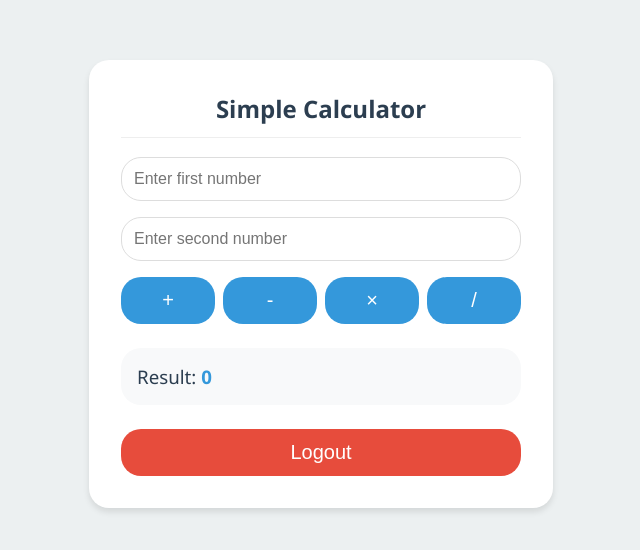
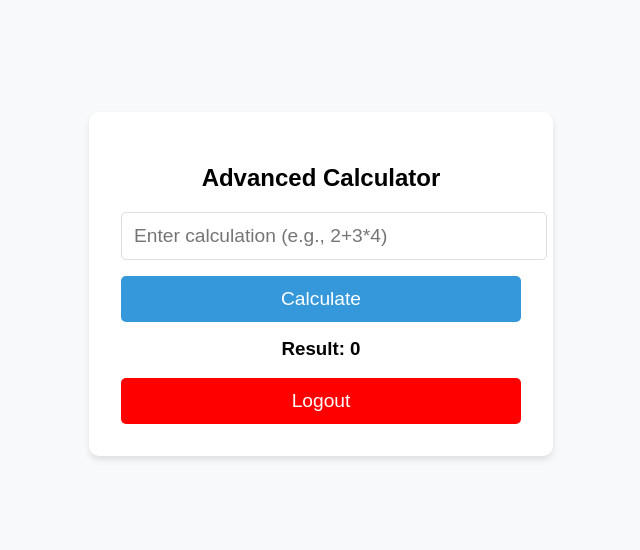
Before and after one commit to benfurtado/basic__calculator_aws, a plain HTML site: page index.html in a window 1280 px wide. Shown: the part 116-666 px from the top of the page, without its empty margins (319-959 px from the left). Drawn offline with Linux system fonts and the light colour scheme; sample sign-in values are in the browser's storage.

Commit message:
updated calculator

```diff
--- a/index.html
+++ b/index.html
@@ -3,133 +3,59 @@
 <head>
     <meta charset="UTF-8">
     <meta name="viewport" content="width=device-width, initial-scale=1.0">
-    <title>Calculator</title>
+    <title>Advanced Calculator</title>
     <style>
-        :root {
-            --primary-color: #2c3e50;
-            --secondary-color: #3498db;
-            --accent-color: #e74c3c;
-            --light-bg: #f8f9fa;
-            --border-radius: 20px;
-            --box-shadow: 0 4px 6px rgba(0, 0, 0, 0.1);
-        }
-
         body {
-            font-family: 'Segoe UI', Tahoma, Geneva, Verdana, sans-serif;
-            background-color: #ecf0f1;
-            margin: 0;
-            padding: 0;
+            font-family: 'Arial', sans-serif;
+            background-color: #f8f9fa;
             display: flex;
             justify-content: center;
             align-items: center;
-            min-height: 100vh;
-            color: var(--primary-color);
+            height: 100vh;
+            margin: 0;
         }
-
         .container {
             background-color: white;
             padding: 2rem;
-            border-radius: var(--border-radius);
-            box-shadow: var(--box-shadow);
+            border-radius: 10px;
+            box-shadow: 0 4px 6px rgba(0, 0, 0, 0.1);
             width: 100%;
             max-width: 400px;
+            text-align: center;
         }
-
-        h2 {
-            text-align: center;
-            margin-top: 0;
-            color: var(--primary-color);
-            font-weight: 600;
-            padding-bottom: 0.75rem;
-            border-bottom: 1px solid #eee;
-        }
-
         input {
             width: 100%;
             padding: 0.75rem;
+            font-size: 1.2rem;
             margin-bottom: 1rem;
             border: 1px solid #ddd;
-            border-radius: var(--border-radius);
-            font-size: 1rem;
-            box-sizing: border-box;
-            transition: border-color 0.3s;
+            border-radius: 5px;
         }
-
-        input:focus {
-            outline: none;
-            border-color: var(--secondary-color);
-            box-shadow: 0 0 0 2px rgba(52, 152, 219, 0.2);
+        button {
+            background-color: #3498db;
+            color: white;
+            font-size: 1.2rem;
+            padding: 0.75rem;
+            border: none;
+            cursor: pointer;
+            border-radius: 5px;
+            width: 100%;
         }
-
-        .button-group {
-            display: grid;
-            grid-template-columns: repeat(4, 1fr);
-            gap: 0.5rem;
-            margin-bottom: 1.5rem;
-        }
-
-        button {
-            background-color: var(--secondary-color);
-            color: white;
-            border: none;
-            padding: 0.75rem 0;
-            font-size: 1.25rem;
-            border-radius: var(--border-radius);
-            cursor: pointer;
-            transition: background-color 0.3s, transform 0.1s;
-        }
-
         button:hover {
             background-color: #2980b9;
         }
-
-        button:active {
-            transform: translateY(1px);
-        }
-
         h3 {
-            background-color: var(--light-bg);
-            padding: 1rem;
-            border-radius: var(--border-radius);
-            margin-bottom: 1.5rem;
-            font-weight: 500;
-        }
-
-        #result {
-            font-weight: 600;
-            color: var(--secondary-color);
-        }
-
-        .logout-btn {
-            background-color: var(--accent-color);
-            width: 100%;
-        }
-
-        .logout-btn:hover {
-            background-color: #c0392b;
-        }
-
-        @media (max-width: 480px) {
-            .container {
-                padding: 1.5rem;
-                margin: 0 1rem;
-            }
+            margin-top: 1rem;
         }
     </style>
 </head>
 <body onload="checkAuth()">
     <div class="container">
-        <h2>Simple Calculator</h2>
-        <input type="number" id="num1" placeholder="Enter first number">
-        <input type="number" id="num2" placeholder="Enter second number">
-        <div class="button-group">
-            <button onclick="calculate('+')">+</button>
-            <button onclick="calculate('-')">-</button>
-            <button onclick="calculate('*')">×</button>
-            <button onclick="calculate('/')">/</button>
-        </div>
+        <h2>Advanced Calculator</h2>
+        <input type="text" id="expression" placeholder="Enter calculation (e.g., 2+3*4)">
+        <button onclick="calculate()">Calculate</button>
         <h3>Result: <span id="result">0</span></h3>
-        <button onclick="logout()" class="logout-btn">Logout</button>
+        <button onclick="logout()" style="background-color: red;">Logout</button>
     </div>
     <script src="script.js"></script>
 </body>
--- a/script.js
+++ b/script.js
@@ -1,10 +1,11 @@
-// Signup function
+// 🚀 Secure signup using hashed passwords (Base64 encoding for demo purposes)
 function signup() {
     let username = document.getElementById("signup-username").value;
     let password = document.getElementById("signup-password").value;
 
     if (username && password) {
-        localStorage.setItem(username, password);
+        let hashedPassword = btoa(password);
+        localStorage.setItem(username, hashedPassword);
         alert("Signup successful! You can now login.");
         window.location.href = "login.html";
     } else {
@@ -12,12 +13,13 @@ function signup() {
     }
 }
 
-// Login function
+// 🚀 Secure login function
 function login() {
     let username = document.getElementById("login-username").value;
     let password = document.getElementById("login-password").value;
+    let storedPassword = localStorage.getItem(username);
 
-    if (localStorage.getItem(username) === password) {
+    if (storedPassword && storedPassword === btoa(password)) {
         sessionStorage.setItem("loggedInUser", username);
         alert("Login successful!");
         window.location.href = "index.html";
@@ -26,13 +28,13 @@ function login() {
     }
 }
 
-// Logout function
+// 🚀 Logout function
 function logout() {
     sessionStorage.removeItem("loggedInUser");
     window.location.href = "login.html";
 }
 
-// Check if user is logged in
+// 🚀 Check authentication before accessing pages
 function checkAuth() {
     if (!sessionStorage.getItem("loggedInUser")) {
         alert("Please log in first.");
@@ -40,28 +42,18 @@ function checkAuth() {
     }
 }
 
-// Calculator function
-function calculate(operator) {
-    let num1 = parseFloat(document.getElementById("num1").value);
-    let num2 = parseFloat(document.getElementById("num2").value);
-    let result;
-
-    if (isNaN(num1) || isNaN(num2)) {
-        alert("Enter valid numbers!");
+// 🚀 Dynamic Calculator that supports multiple numbers
+function calculate() {
+    let input = document.getElementById("expression").value.replace(/\s+/g, ''); // Remove spaces
+    if (!input) {
+        alert("Enter a valid mathematical expression!");
         return;
     }
 
-    switch (operator) {
-        case '+': result = num1 + num2; break;
-        case '-': result = num1 - num2; break;
-        case '*': result = num1 * num2; break;
-        case '/':
-            if (num2 === 0) {
-                alert("Cannot divide by zero!");
-                return;
-            }
-            result = num1 / num2;
-            break;
+    try {
+        let result = eval(input); // 🚨 Evaluates user input (Be careful in production)
+        document.getElementById("result").innerText = result;
+    } catch (error) {
+        alert("Invalid Expression!");
     }
-    document.getElementById("result").innerText = result;
 }
```
